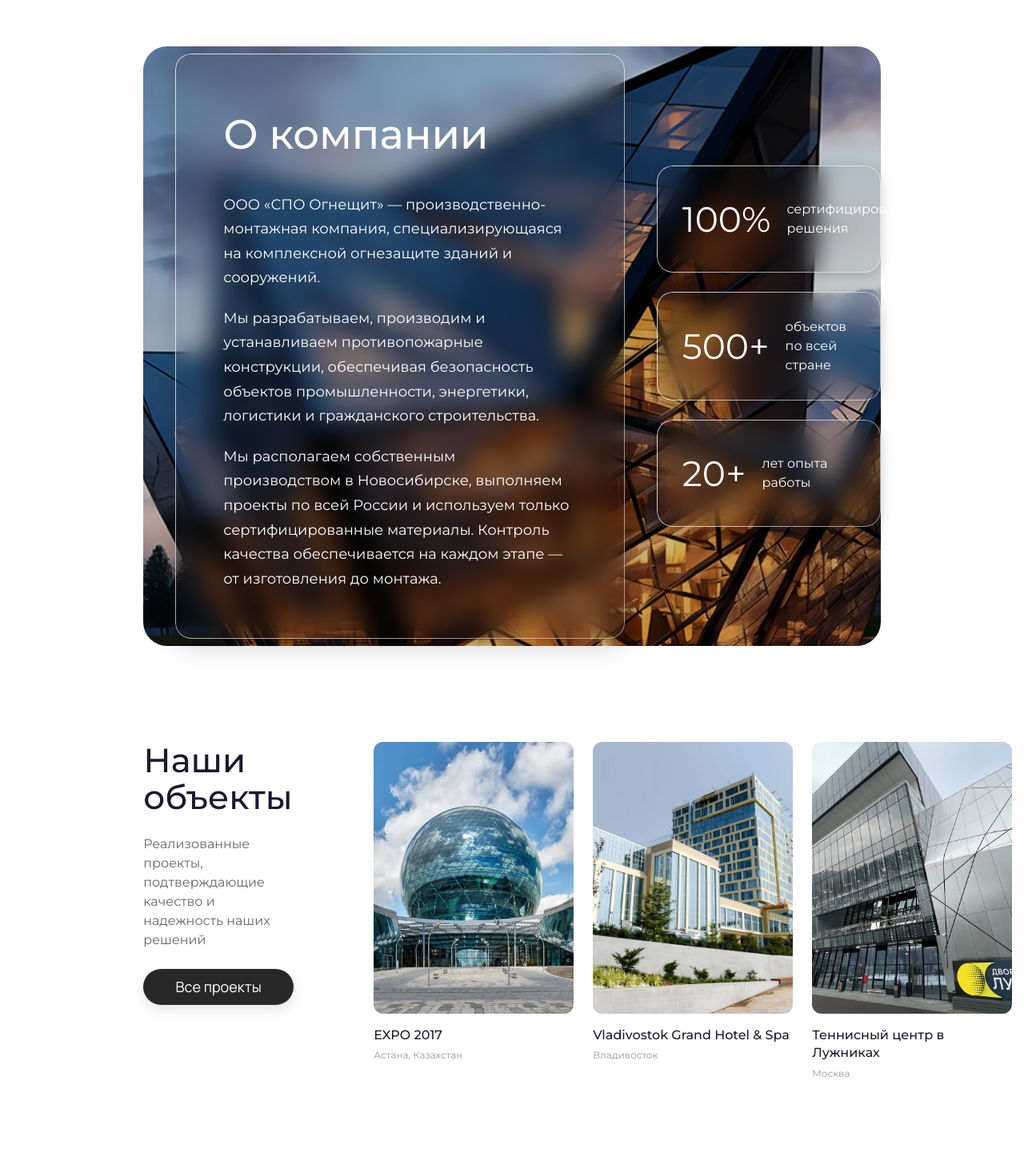
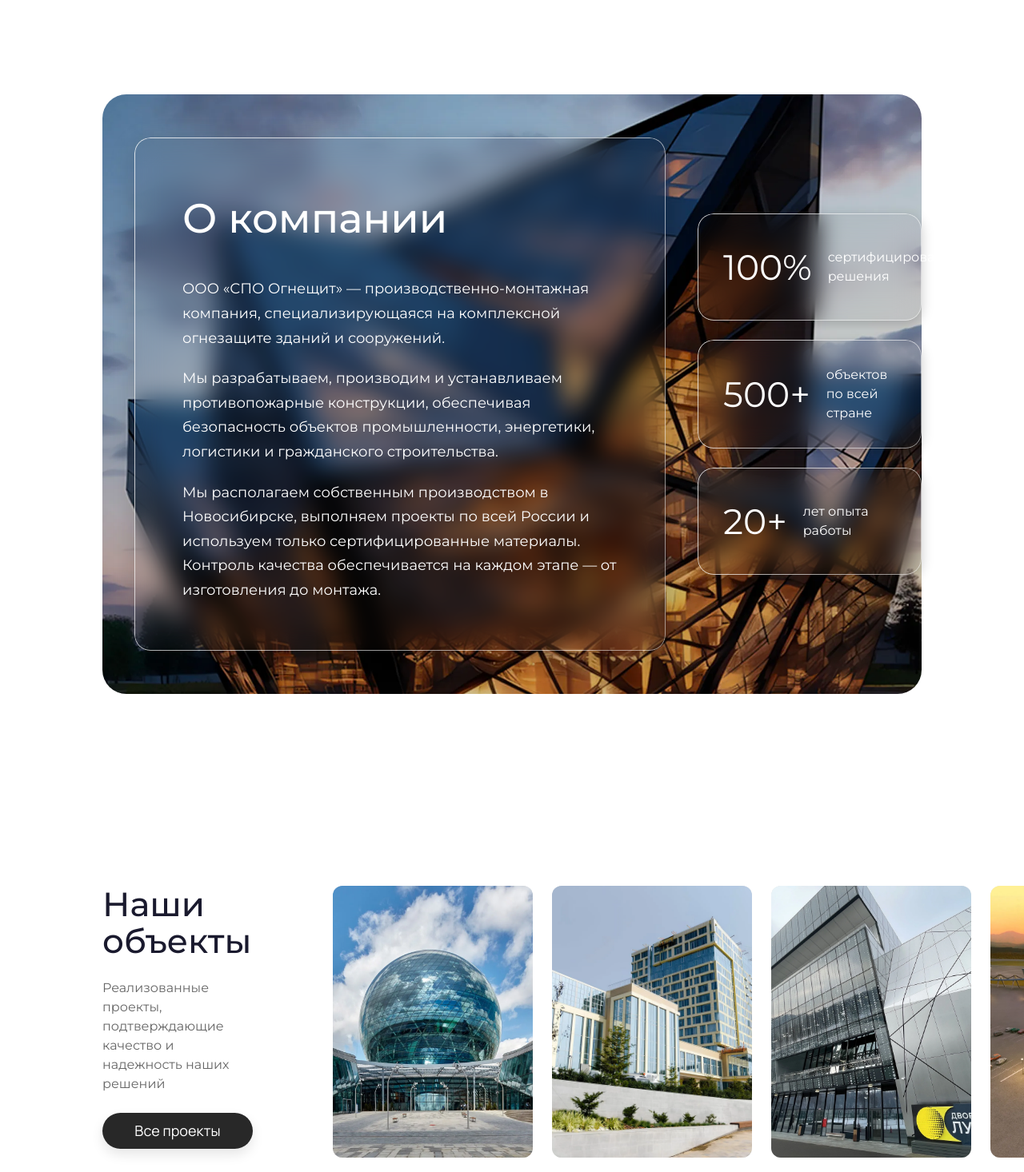
Before and after one commit to WWork777/ogneshit, a Next.js app: page / in a window 1280 px wide. Shown: the part 802-2268 px from the top of the page at 80% size. Built offline with nearby package versions, Linux system fonts and the light colour scheme.

Commit message:
fix paddings

```diff
--- a/src/components/About/About.module.scss
+++ b/src/components/About/About.module.scss
@@ -1,27 +1,26 @@
 $font: var(--font-montserrat);
 
 .about {
-  padding: 60px 10vw;
+  padding: 120px 10vw;
   background: white;
   position: relative;
 
   // Планшеты
   @media (max-width: 1024px) {
-    padding: 40px 6vw;
+    padding: 80px 6vw;
   }
 
   // Мобильные
   @media (max-width: 768px) {
-    padding: 30px 4vw;
+    padding: 60px 4vw;
   }
 
   @media (max-width: 480px) {
-    padding: 20px 20px;
+    padding: 40px 20px;
   }
 }
 
 .container {
-  max-width: clamp(300px, 90%, 1520px);
   margin: 0 auto;
   padding: 0;
   padding-left: 40px;
@@ -187,7 +186,6 @@ $font: var(--font-montserrat);
     flex-direction: column;
     gap: 24px;
     align-items: stretch;
-    padding-left: 0;
     min-height: auto;
   }
 
@@ -237,7 +235,6 @@ $font: var(--font-montserrat);
     gap: 20px;
     align-items: stretch;
     min-height: auto;
-    padding-left: 0;
   }
 
   .backgroundImage {
@@ -296,7 +293,6 @@ $font: var(--font-montserrat);
     gap: 18px;
     align-items: stretch;
     min-height: auto;
-    padding-left: 0;
   }
 
   .backgroundImage {
@@ -362,7 +358,6 @@ $font: var(--font-montserrat);
     gap: 16px;
     align-items: stretch;
     min-height: auto;
-    padding-left: 0;
   }
 
   .backgroundImage {
@@ -428,7 +423,6 @@ $font: var(--font-montserrat);
     gap: 14px;
     align-items: stretch;
     min-height: auto;
-    padding-left: 0;
   }
 
   .backgroundImage {
--- a/src/components/Directions/Directions.module.scss
+++ b/src/components/Directions/Directions.module.scss
@@ -109,7 +109,7 @@
 }
 
 .catalogBtn {
-  background: #3E619B;
+  background: #3e619b;
   color: white;
   border: none;
   padding: 13px 30px;
@@ -174,7 +174,7 @@
 
 .secondRow {
   grid-template-columns: repeat(4, 1fr);
-    a {
+  a {
     display: block;
     height: 100%;
   }
@@ -278,7 +278,6 @@
   }
 }
 .titleCon {
-
 }
 .directionTitle {
   position: relative;
@@ -288,7 +287,7 @@
   padding: 10px 20px;
   font-weight: 500;
   display: inline;
-  font-size: .85vw;
+  font-size: 0.85vw;
   color: #000;
   background: #fff;
   border-radius: 50px;
@@ -300,10 +299,10 @@
   text-overflow: ellipsis;
 
   @media (max-width: 1280px) {
-    font-size: .75vw;
+    font-size: 0.75vw;
   }
   @media (max-width: 1024px) {
-    font-size: .7vw;
+    font-size: 0.7vw;
     padding: 8px 18px;
     top: calc(100% - 40px);
     left: 8px;
--- a/src/components/Projects/Projects.module.scss
+++ b/src/components/Projects/Projects.module.scss
@@ -1,27 +1,26 @@
 $font: var(--font-montserrat);
 
 .projects {
-  padding: 60px 10vw;
+  padding: 120px 10vw;
   background: white;
   overflow-x: hidden;
 
   // Планшеты
   @media (max-width: 1024px) {
-    padding: 40px 6vw;
+    padding: 80px 6vw;
   }
 
   // Мобильные
   @media (max-width: 768px) {
-    padding: 30px 4vw;
+    padding: 60px 4vw;
   }
 
   @media (max-width: 480px) {
-    padding: 20px 20px;
+    padding: 40px 20px;
   }
 }
 
 .container {
-  max-width: clamp(300px, 90%, 1520px);
   margin: 0 auto;
   padding: 0;
   display: grid;
```
